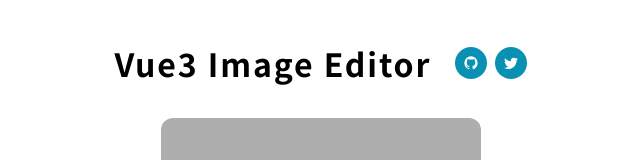
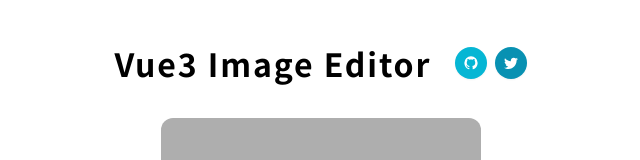
Before and after one commit to ykob/vue3-image-editor, a Vue app: page / in a window 1280 px wide. In both pictures the pointer is over the link 790 px from the left and 63 px from the top of the page. Shown: the top 160 px of the page, without its empty margins (319-959 px from the left). Built offline with nearby package versions, Linux system fonts and the light colour scheme.

Commit message:
added hover effect for ButtonFilled component.

```diff
--- a/src/components/ui/ButtonFilled.vue
+++ b/src/components/ui/ButtonFilled.vue
@@ -60,12 +60,21 @@ defineEmits(["click"]);
   color: #fff;
   border: 0;
   border-radius: 9999px;
+  box-shadow: 0 1px 2px 0 rgba(0, 0, 0, 0.05);
+  transition-duration: 0.12s;
+  transition-property: background-color;
 }
 .button-filled--primary {
   background-color: #0891b2;
 }
+.button-filled--primary:hover {
+  background-color: #06b6d4;
+}
 .button-filled--secondary {
   background-color: #475569;
+}
+.button-filled--secondary:hover {
+  background-color: #64748b;
 }
 .button-filled--sm {
   height: 32px;
```
